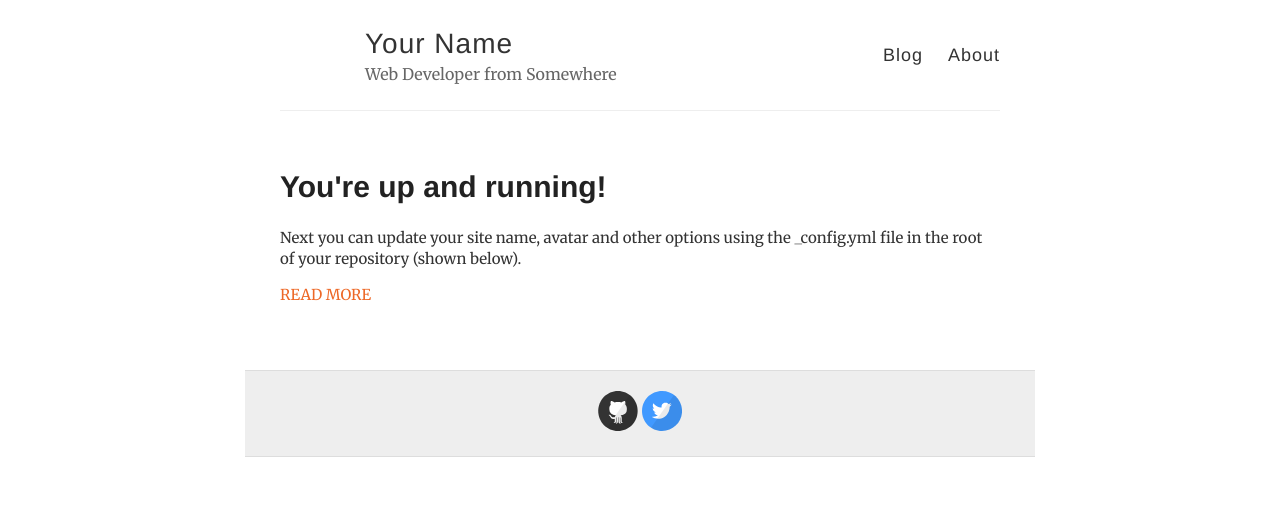
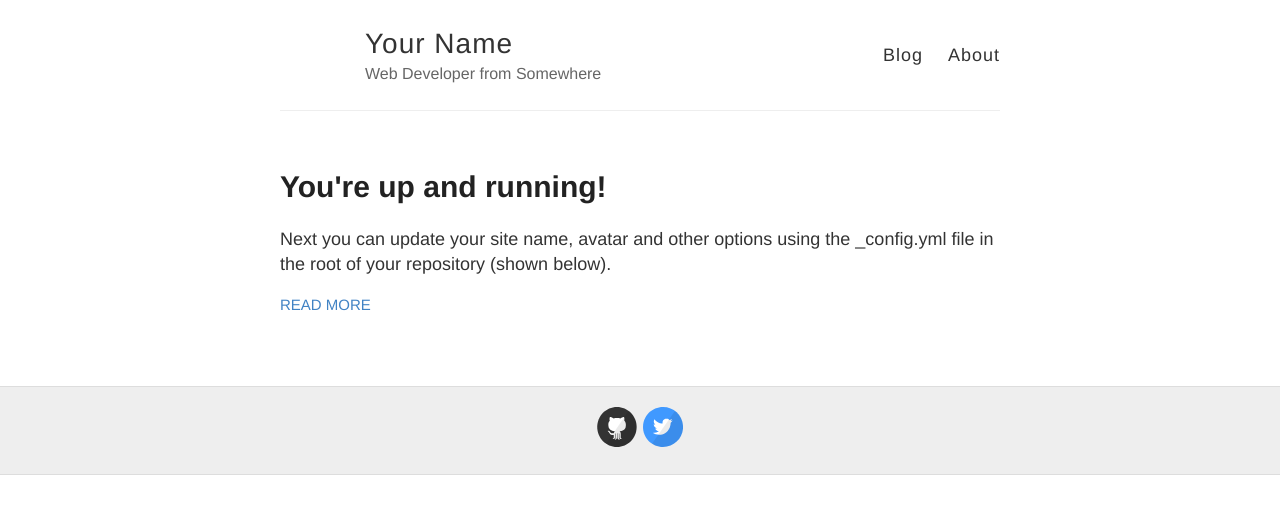
Before and after one commit to m1sn1k/m1sn1k.github.io, a Jekyll site: the page built from index.html, in a window 1280 px wide. Shown: the top 514 px of the page. Built offline with Jekyll 4.4.1, drawn with Linux system fonts in a browser that asks for light colours.

Commit message:
Testing own site

```diff
--- a/style.scss
+++ b/style.scss
@@ -288,22 +288,3 @@ footer {
 @import "highlights";
 @import "svg-icons";
 /* Common styles */
-
-@import url('https://fonts.googleapis.com/css?family=Merriweather:400,400i,700,700i|Roboto+Mono&subset=cyrillic');
-
-body {
-	font-family: 'Merriweather', 'Geogria', sans-serif;
-	max-width: 800px;
-	margin: auto;
-	font-size: 15px;
-	padding: 0 5px 5px 5px;
-	-webkit-text-size-adjust: 100%;
-}
-ul {
-	list-style-type: square;
-}
-
-a {
-	color: #ed6827;
-	text-decoration: none;
-}
--- a/style_own_part.css
+++ b/style_about.css
@@ -1,3 +1,5 @@
+/* Common styles */
+
 @import url('https://fonts.googleapis.com/css?family=Merriweather:400,400i,700,700i|Roboto+Mono&subset=cyrillic');
 
 body {
```
Also changed, not shown: about.md (+1 -1 lines).
